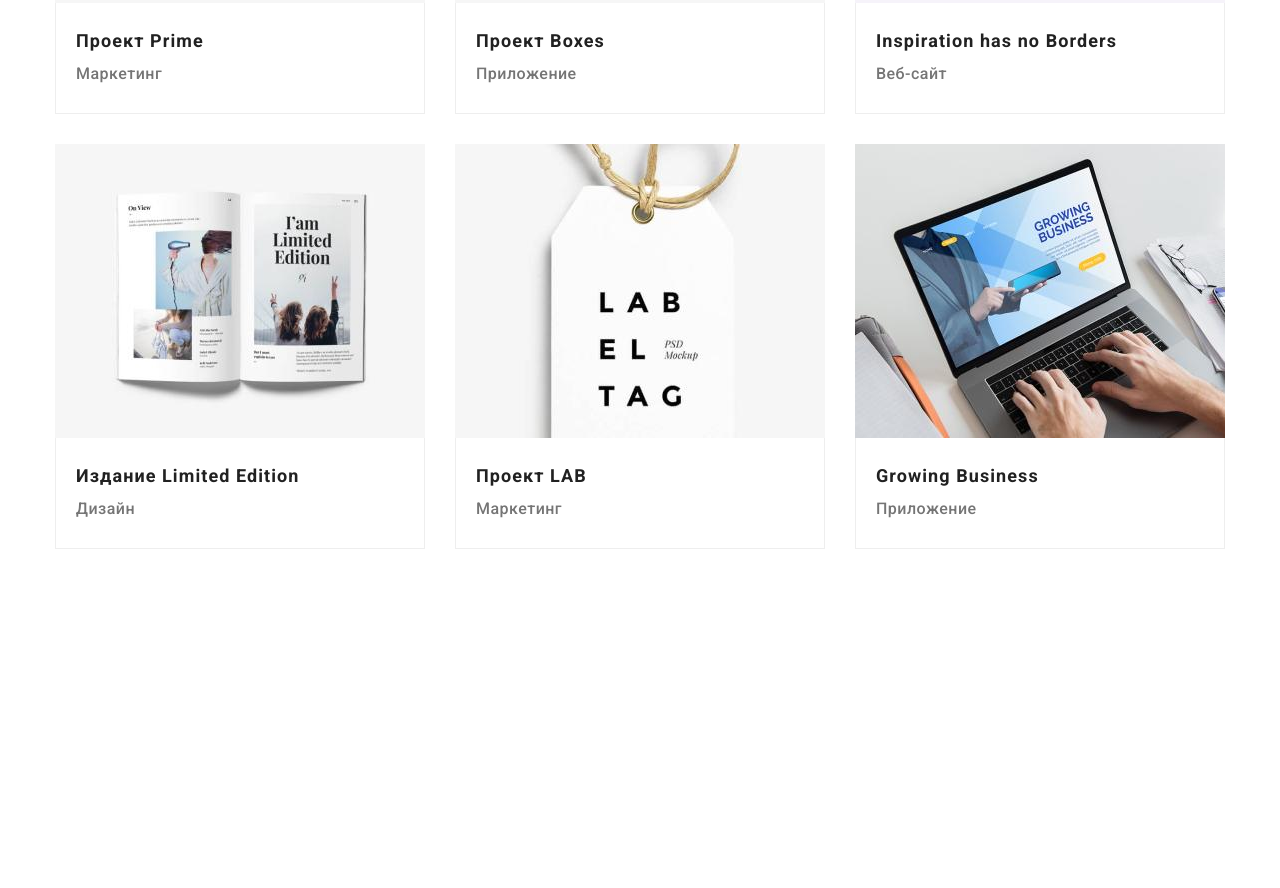
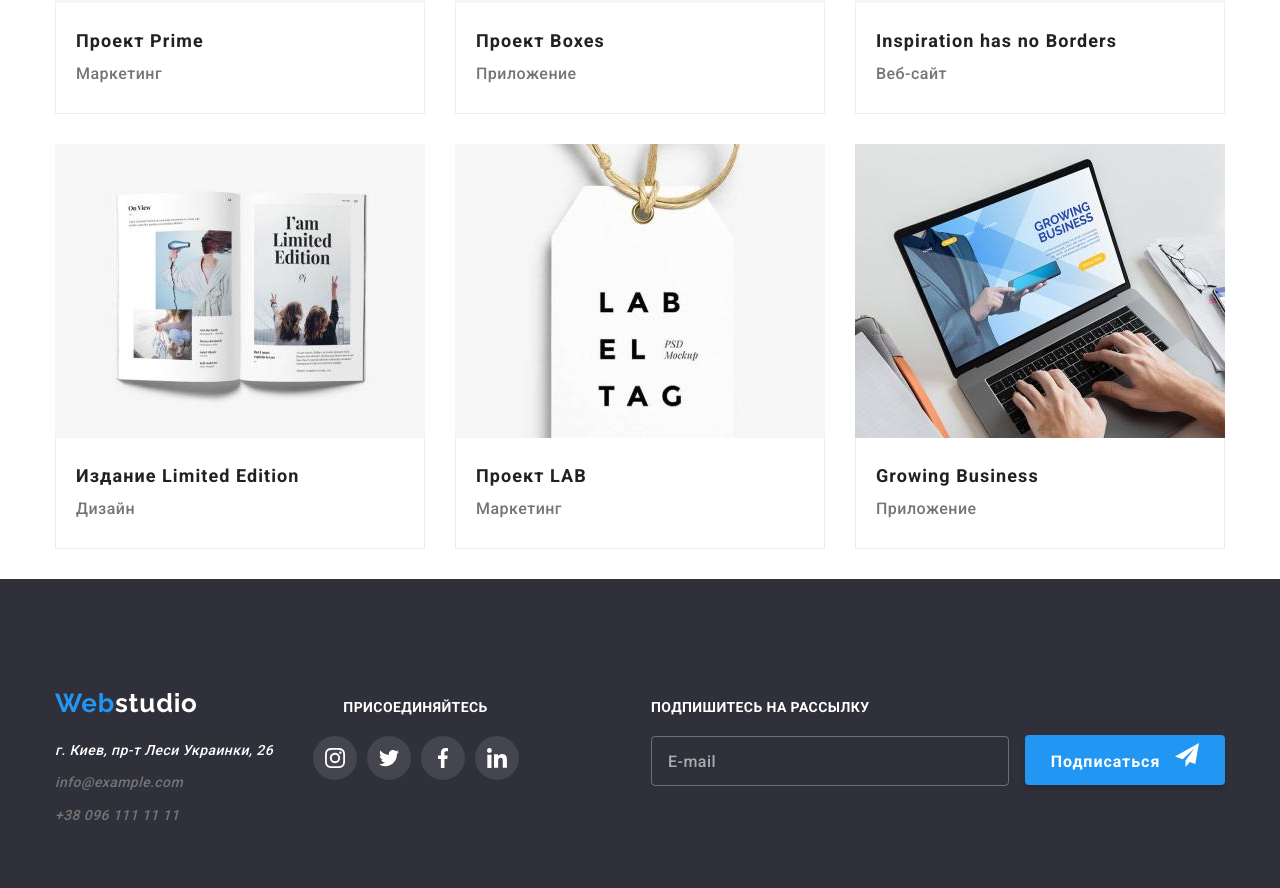
Before and after one commit to dymik88/-goit-markup-hw-08, a plain HTML site: page portfolio.html in a window 1280 px wide. Shown: the part 925-1813 px from the top of the page. Before the commit the page ends 1504 px from the top, so only its background shows below. Drawn offline with nearby package versions, Linux system fonts and the light colour scheme.

Commit message:
footer-portfolio

```diff
--- a/portfolio.html
+++ b/portfolio.html
@@ -269,23 +269,22 @@
 
     </main>
     <!-- Footer of the page portolio -->
-<!-- <footer class="footer">
+   <footer class="footer">
       <div class="container footer__container">
-        <div>
+        <div class="footer_logo_conainer">
           <a href="" class="logo">Web<span class="logo__white">studio</span> </a>
           <address class="footer-address">
             <ul>
 
               <li class="footer-address__item">
-                        <a class="footer-address__item-street " href="https://goo.gl/maps/h4qXjKyGgM7u1eXD7"
-                            target="_blank">г. Киев, пр-т
+                <a class="footer-address__item-street" href="https://goo.gl/maps/h4qXjKyGgM7u1eXD7" target="_blank">г. Киев, пр-т
                   Леси Украинки, 26</a>
               </li>
               <li class="footer-address__item">
-                        <a class="footer-address__contact " href="mailto:info@example.com">info@example.com</a>
+                <a class="footer-address__contact" href="mailto:info@example.com">info@example.com</a>
               </li>
               <li class="footer-address__item">
-                        <a class="footer-address__contact " href="tel:+380961111111">+38 096 111 11 11</a>
+                <a class="footer-address__contact" href="tel:+380961111111">+38 096 111 11 11</a>
               </li>
             </ul>
           </address>
@@ -326,17 +325,15 @@
         </div>
           <div class="footer-form">
             <h2 class="footer-form__title"> Подпишитесь на рассылку</h2>
-            <form action='#' class="footer-form__field">
+            <form  action='#'class="footer-form__field">
               <label for="comment-email" class="modal-input-text"></label>
               <input name="user-text" id="comment-email" class="footer-form__input-email" placeholder="E-mail">
               <button type="submit" class="button-email">Подписаться
-                    <svg class="button-email__icon-send" width="24px" height="24px">
-                        <use href="./img/icons.svg#icon-send"></use>
-                    </svg></button>
+                <svg class="button-email__icon-send" width="24px" height="24px"><use href="./img/icons.svg#icon-send"></use></svg></button>
               </form>
           </div>
       </div>
-</footer> -->
+    </footer>
     <script src="./js/menu.js"></script>
 </body>
 </html>
```
Lines whose indentation alone changed are shown as unchanged.
